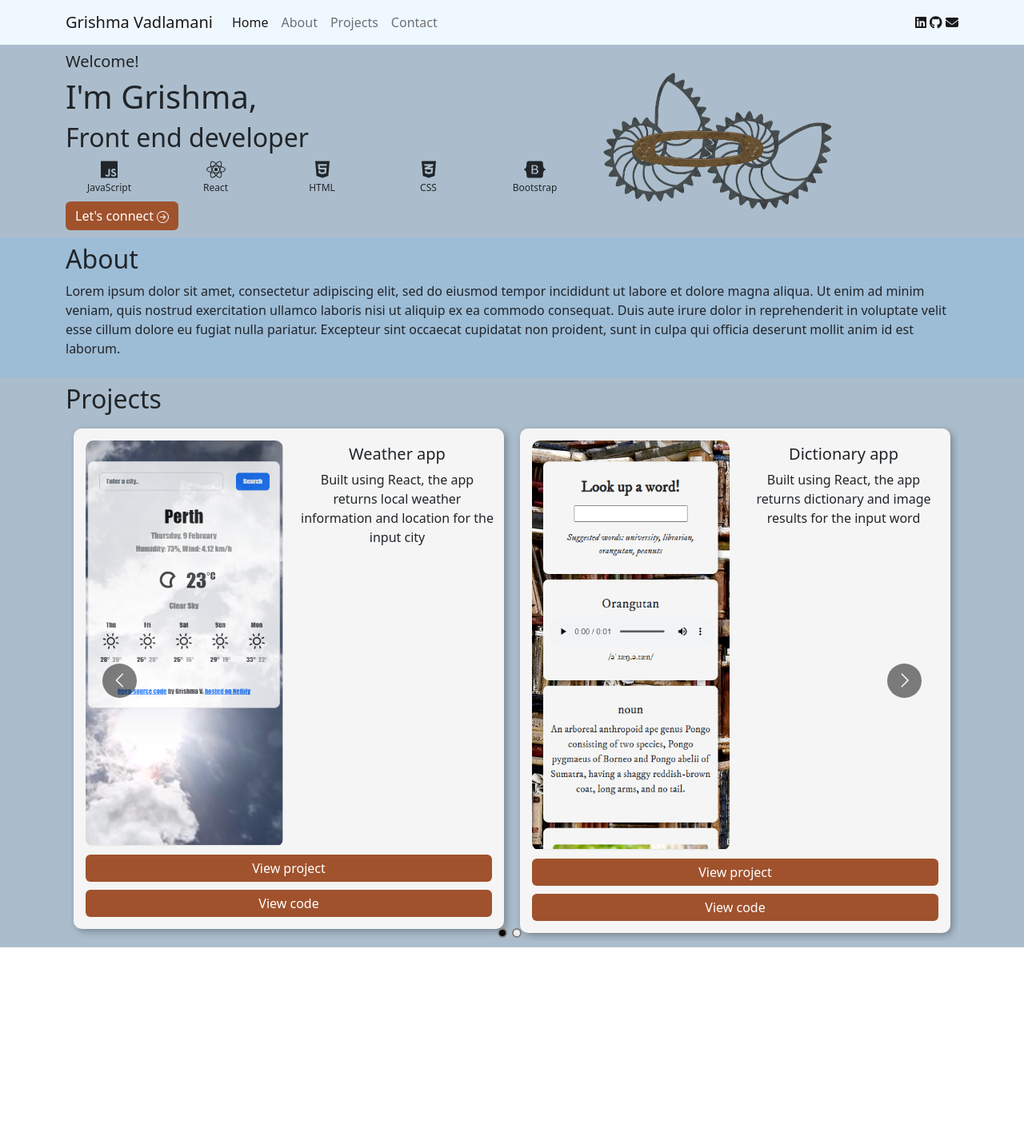
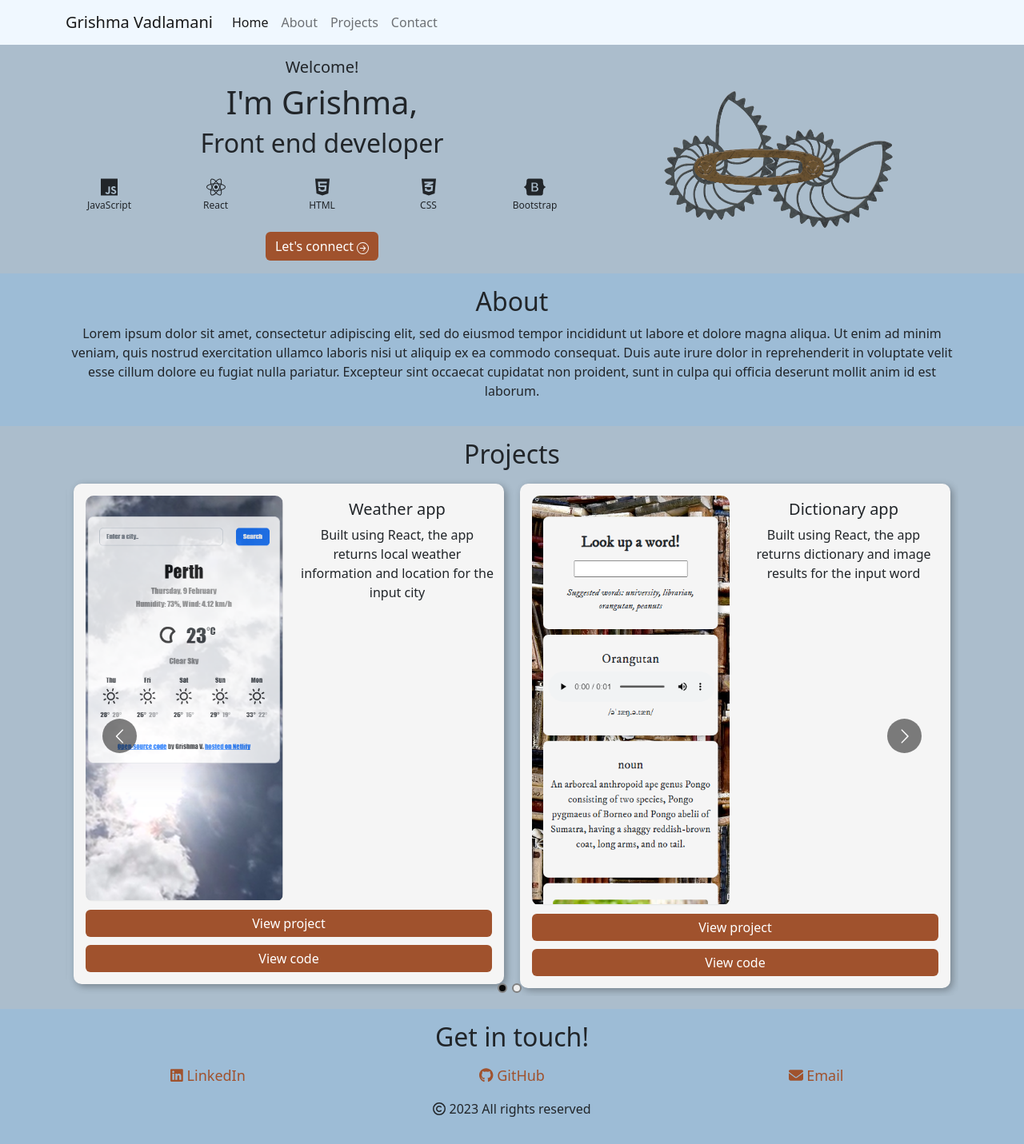
Before and after one commit to grishmav87/gv-webdevportfolio, a React (Create React App) app: page / in a window 1280 px wide. Shown: the whole page at 80% size. Before the commit the page ends 1185 px from the top, so only its background shows below. Built offline with nearby package versions, Linux system fonts and the light colour scheme; the HTML template or start-up script is replaced by a standard one.

Commit message:
Added Contact section and edited styling some more

```diff
--- a/package.json
+++ b/package.json
@@ -5,12 +5,16 @@
   "dependencies": {
     "@fortawesome/fontawesome-svg-core": "^6.2.1",
     "@fortawesome/free-brands-svg-icons": "^6.2.1",
+    "@fortawesome/free-regular-svg-icons": "^6.3.0",
     "@fortawesome/free-solid-svg-icons": "^6.2.1",
     "@fortawesome/react-fontawesome": "^0.2.0",
     "@testing-library/jest-dom": "^5.16.5",
     "@testing-library/react": "^13.4.0",
     "@testing-library/user-event": "^13.5.0",
     "bootstrap": "^5.2.3",
+    "cors": "^2.8.5",
+    "express": "^4.18.2",
+    "nodemailer": "^6.9.1",
     "react": "^18.2.0",
     "react-bootstrap": "^2.7.0",
     "react-bootstrap-icons": "^1.10.2",
--- a/src/App.css
+++ b/src/App.css
@@ -1,3 +1,7 @@
+section {
+  text-align: center;
+}
+
 .navbar {
   background-color: aliceblue;
 }
@@ -10,7 +14,9 @@
 .projects {
   background-color: #abbdcc;
 }
-
+.contact {
+  background-color: #9dbcd6;
+}
 a {
   text-decoration: none;
 }
@@ -31,7 +37,6 @@ html {
 }
 .skills-icons {
   text-align: center;
-
   font-size: 12px;
 }
 
@@ -71,3 +76,21 @@ html {
 .projects a {
   color: white;
 }
+.contact Img {
+  max-width: 50%;
+}
+.contact ul {
+  list-style: none;
+  padding: 0;
+  margin: 0;
+}
+
+.contact a {
+  text-decoration: none;
+  color: sienna;
+  font-size: 18px;
+}
+.contact a:hover {
+  color: saddlebrown;
+  transition: ease-in-out 150ms;
+}
--- a/src/App.js
+++ b/src/App.js
@@ -3,6 +3,7 @@ import NavBar from "./components/NavBar";
 import Banner from "./components/Banner";
 import About from "./components/About";
 import Projects from "./components/Projects";
+import Contact from "./components/Contact";
 
 function App() {
   return (
@@ -11,6 +12,7 @@ function App() {
       <Banner />
       <About />
       <Projects />
+      <Contact />
     </div>
   );
 }
--- a/src/components/About.js
+++ b/src/components/About.js
@@ -2,7 +2,7 @@ import { Container } from "react-bootstrap";
 
 export default function Skills() {
   return (
-    <section className="about pt-2 pb-2">
+    <section className="about pt-3 pb-3">
       <Container>
         <h2>About</h2>
         <p>
--- a/src/components/Banner.js
+++ b/src/components/Banner.js
@@ -12,14 +12,14 @@ import {
 
 export default function Banner() {
   return (
-    <section className="banner">
+    <section className="banner pt-3 pb-3">
       <Container>
-        <Row className="align-items-center pt-2 pb-2">
+        <Row className="align-items-center ">
           <Col xs={12} md={6} xl={7}>
             <h5>Welcome!</h5>
             <h1>I'm Grishma,</h1>
             <h2>Front end developer</h2>
-            <Row>
+            <Row className="pt-3 pb-3">
               <Col>
                 <div className="skills-icons">
                   <FontAwesomeIcon icon={faJs} size="2x" /> <br />
--- /dev/null
+++ b/src/components/Contact.js
@@ -0,0 +1,48 @@
+import { Container, Row, Col } from "react-bootstrap";
+
+import { FontAwesomeIcon } from "@fortawesome/react-fontawesome";
+import { faLinkedin, faGithub } from "@fortawesome/free-brands-svg-icons";
+import { faEnvelope } from "@fortawesome/free-solid-svg-icons";
+import { faCopyright } from "@fortawesome/free-regular-svg-icons";
+
+export default function Contact() {
+  return (
+    <section className="contact pt-3 pb-3">
+      <Container>
+        <h2>Get in touch!</h2>
+
+        <Row className="contact-info pt-2 pb-3">
+          <Col>
+            <a
+              href="https://www.linkedin.com/in/grishma-vadlamani/"
+              target="_blank"
+              rel="noreferrer"
+            >
+              {" "}
+              <FontAwesomeIcon icon={faLinkedin} /> LinkedIn
+            </a>
+          </Col>
+          <Col>
+            <a
+              href="https://github.com/grishmav87"
+              target="_blank"
+              rel="noreferrer"
+            >
+              {" "}
+              <FontAwesomeIcon icon={faGithub} /> GitHub
+            </a>
+          </Col>
+          <Col>
+            <a href="mailto:grishma.vadlamani@gmail.com">
+              {" "}
+              <FontAwesomeIcon icon={faEnvelope} /> Email
+            </a>
+          </Col>
+        </Row>
+        <p>
+          <FontAwesomeIcon icon={faCopyright} /> 2023 All rights reserved
+        </p>
+      </Container>
+    </section>
+  );
+}
--- a/src/components/NavBar.js
+++ b/src/components/NavBar.js
@@ -1,8 +1,5 @@
 import { useEffect, useState } from "react";
 import { Navbar, Nav, Container } from "react-bootstrap";
-import { FontAwesomeIcon } from "@fortawesome/react-fontawesome";
-import { faLinkedin, faGithub } from "@fortawesome/free-brands-svg-icons";
-import { faEnvelope } from "@fortawesome/free-solid-svg-icons";
 
 export default function NavBar() {
   const [activeLink, setActiveLink] = useState("home");
@@ -68,29 +65,6 @@ export default function NavBar() {
               Contact
             </Nav.Link>
           </Nav>
-          <span className="navbar-text">
-            <div className="social-icons">
-              <a
-                href="https://www.linkedin.com/in/grishma-vadlamani/"
-                target="_blank"
-                rel="noreferrer"
-              >
-                <FontAwesomeIcon icon={faLinkedin} />
-              </a>
-              <a
-                href="https://github.com/grishmav87"
-                target="_blank"
-                rel="noreferrer"
-              >
-                {" "}
-                <FontAwesomeIcon icon={faGithub} />
-              </a>
-              <a href="mailto:grishma.vadlamani@gmail.com">
-                {" "}
-                <FontAwesomeIcon icon={faEnvelope} />
-              </a>
-            </div>
-          </span>
         </Navbar.Collapse>
       </Container>
     </Navbar>
--- a/src/components/Projects.js
+++ b/src/components/Projects.js
@@ -25,7 +25,7 @@ export default function Projects() {
     },
   };
   return (
-    <section className="projects pt-2 pb-2">
+    <section className="projects pt-3 pb-3">
       <Container>
         <h2>Projects</h2>
         <Carousel
```
Also changed, not shown: 2 other files (tests, documents, lock files or other folders).
